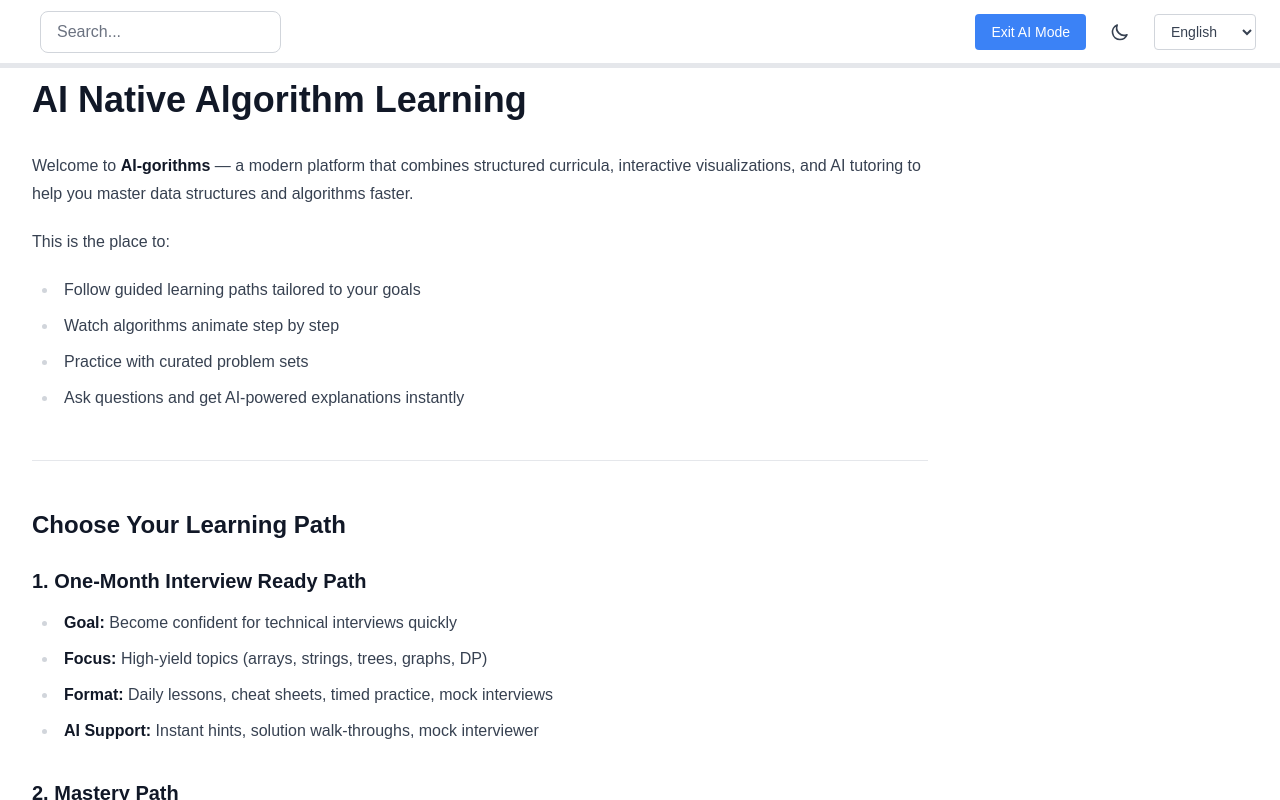
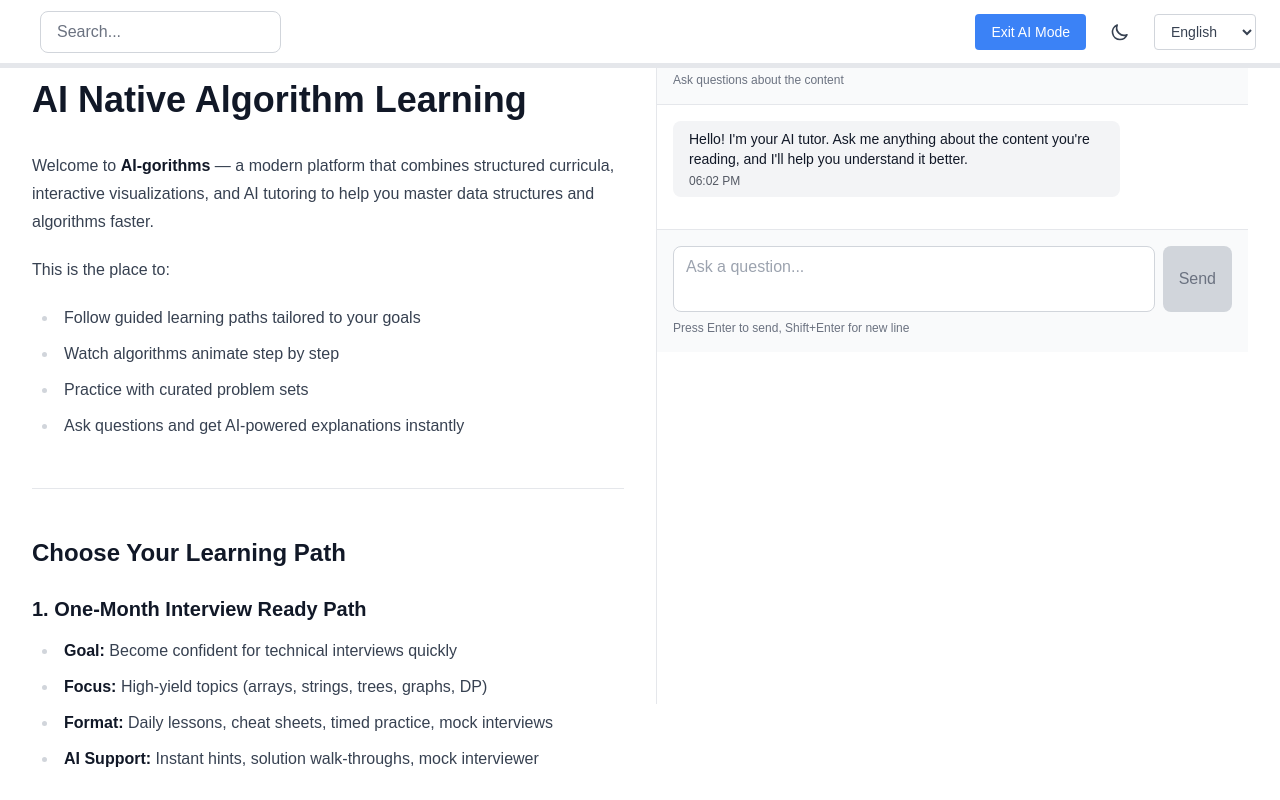
Before and after one commit to Chinese-Community-AI/AI-gorithms, a Next.js app: page / in a window 1280 px wide. Both pictures are taken after a click on the button "AI Mode". Shown: the top 800 px of the page. Built offline with nearby package versions, Linux system fonts and the light colour scheme.

Commit message:
Use grid to make the AI chat takes about half of the screen size for better UX

```diff
--- a/app/layout.tsx
+++ b/app/layout.tsx
@@ -3,6 +3,7 @@ import "./globals.css";
 import Sidebar from "@/components/layout/Sidebar";
 import Header from "@/components/layout/Header";
 import MainContent from "@/components/layout/MainContent";
+import MainLayout from "@/components/layout/MainLayout";
 import { FocusModeProvider } from "@/contexts/FocusModeContext";
 import { ThemeProvider } from "@/contexts/ThemeContext";
 import { MobileMenuProvider } from "@/contexts/MobileMenuContext";
@@ -30,7 +31,7 @@ export default function RootLayout({
                   <Sidebar />
                   <MainContent>
                     <Header />
-                    <main className="pt-32 p-4 lg:p-8">{children}</main>
+                    <MainLayout>{children}</MainLayout>
                   </MainContent>
                 </div>
                 <SearchModal />
--- /dev/null
+++ b/components/ai/AIChat.tsx
@@ -0,0 +1,170 @@
+"use client";
+
+import { useState, useRef, useEffect } from "react";
+import { useFocusMode } from "@/contexts/FocusModeContext";
+
+interface Message {
+  id: string;
+  role: "user" | "assistant";
+  content: string;
+  timestamp: Date;
+}
+
+export default function AIChat() {
+  const { isFocusMode } = useFocusMode();
+  const [messages, setMessages] = useState<Message[]>([
+    {
+      id: "1",
+      role: "assistant",
+      content:
+        "Hello! I'm your AI tutor. Ask me anything about the content you're reading, and I'll help you understand it better.",
+      timestamp: new Date(),
+    },
+  ]);
+  const [input, setInput] = useState("");
+  const [isLoading, setIsLoading] = useState(false);
+  const messagesEndRef = useRef<HTMLDivElement>(null);
+  const inputRef = useRef<HTMLTextAreaElement>(null);
+
+  const scrollToBottom = () => {
+    messagesEndRef.current?.scrollIntoView({ behavior: "smooth" });
+  };
+
+  useEffect(() => {
+    scrollToBottom();
+  }, [messages]);
+
+  const handleSend = async () => {
+    if (!input.trim() || isLoading) return;
+
+    const userMessage: Message = {
+      id: Date.now().toString(),
+      role: "user",
+      content: input.trim(),
+      timestamp: new Date(),
+    };
+
+    setMessages((prev) => [...prev, userMessage]);
+    setInput("");
+    setIsLoading(true);
+
+    // TODO: Replace with actual AI API call
+    // For now, simulate a response
+    setTimeout(() => {
+      const assistantMessage: Message = {
+        id: (Date.now() + 1).toString(),
+        role: "assistant",
+        content:
+          "I understand you're asking about: " +
+          userMessage.content +
+          "\n\nThis is a placeholder response. In the future, this will connect to an AI API to provide real-time assistance with the content you're reading.",
+        timestamp: new Date(),
+      };
+      setMessages((prev) => [...prev, assistantMessage]);
+      setIsLoading(false);
+    }, 1000);
+  };
+
+  const handleKeyDown = (e: React.KeyboardEvent<HTMLTextAreaElement>) => {
+    if (e.key === "Enter" && !e.shiftKey) {
+      e.preventDefault();
+      handleSend();
+    }
+  };
+
+  if (!isFocusMode) {
+    return null;
+  }
+
+  return (
+    <aside
+      className="hidden lg:block bg-white dark:bg-gray-900 border-l border-gray-200 dark:border-gray-800 flex flex-col"
+      style={{ height: "calc(100vh - 8rem)" }}
+    >
+      {/* Header */}
+      <div className="p-4 border-b border-gray-200 dark:border-gray-800 bg-gray-50 dark:bg-gray-950">
+        <div className="flex items-center justify-between">
+          <div>
+            <h2 className="font-semibold text-gray-900 dark:text-gray-100">
+              AI Tutor
+            </h2>
+            <p className="text-xs text-gray-500 dark:text-gray-400">
+              Ask questions about the content
+            </p>
+          </div>
+        </div>
+      </div>
+
+      {/* Messages */}
+      <div className="flex-1 overflow-y-auto p-4 space-y-4 min-h-0">
+        {messages.map((message) => (
+          <div
+            key={message.id}
+            className={`flex ${
+              message.role === "user" ? "justify-end" : "justify-start"
+            }`}
+          >
+            <div
+              className={`max-w-[80%] rounded-lg px-4 py-2 ${
+                message.role === "user"
+                  ? "bg-blue-500 text-white"
+                  : "bg-gray-100 dark:bg-gray-800 text-gray-900 dark:text-gray-100"
+              }`}
+            >
+              <p className="text-sm whitespace-pre-wrap">{message.content}</p>
+              <p className="text-xs mt-1 opacity-70">
+                {message.timestamp.toLocaleTimeString([], {
+                  hour: "2-digit",
+                  minute: "2-digit",
+                })}
+              </p>
+            </div>
+          </div>
+        ))}
+        {isLoading && (
+          <div className="flex justify-start">
+            <div className="bg-gray-100 dark:bg-gray-800 rounded-lg px-4 py-2">
+              <div className="flex space-x-1">
+                <div className="w-2 h-2 bg-gray-400 rounded-full animate-bounce"></div>
+                <div
+                  className="w-2 h-2 bg-gray-400 rounded-full animate-bounce"
+                  style={{ animationDelay: "0.1s" }}
+                ></div>
+                <div
+                  className="w-2 h-2 bg-gray-400 rounded-full animate-bounce"
+                  style={{ animationDelay: "0.2s" }}
+                ></div>
+              </div>
+            </div>
+          </div>
+        )}
+        <div ref={messagesEndRef} />
+      </div>
+
+      {/* Input */}
+      <div className="p-4 border-t border-gray-200 dark:border-gray-800 bg-gray-50 dark:bg-gray-950">
+        <div className="flex gap-2">
+          <textarea
+            ref={inputRef}
+            value={input}
+            onChange={(e) => setInput(e.target.value)}
+            onKeyDown={handleKeyDown}
+            placeholder="Ask a question..."
+            rows={2}
+            className="flex-1 px-3 py-2 border border-gray-300 dark:border-gray-700 rounded-lg bg-white dark:bg-gray-900 text-gray-900 dark:text-gray-100 placeholder-gray-400 dark:placeholder-gray-500 focus:outline-none focus:ring-2 focus:ring-blue-500 resize-none"
+          />
+          <button
+            onClick={handleSend}
+            disabled={!input.trim() || isLoading}
+            className="px-4 py-2 bg-blue-500 text-white rounded-lg hover:bg-blue-600 disabled:bg-gray-300 disabled:text-gray-500 disabled:cursor-not-allowed transition-colors"
+          >
+            Send
+          </button>
+        </div>
+        <p className="text-xs text-gray-500 dark:text-gray-400 mt-2">
+          Press Enter to send, Shift+Enter for new line
+        </p>
+      </div>
+    </aside>
+  );
+}
--- a/components/layout/Header.tsx
+++ b/components/layout/Header.tsx
@@ -13,8 +13,8 @@ export default function Header() {
 
   return (
     <header
-      className={`bg-white dark:bg-gray-900 border-b border-gray-200 dark:border-gray-800 h-16 fixed top-0 right-0 z-10 transition-all duration-300 ${
-        isFocusMode ? "left-0" : "lg:left-64 left-0"
+      className={`bg-white dark:bg-gray-900 border-b border-gray-200 dark:border-gray-800 h-16 fixed top-0 z-10 transition-all duration-300 ${
+        isFocusMode ? "left-0 right-0" : "lg:left-64 left-0 right-0"
       }`}
     >
       <div className="h-full flex items-center justify-between px-4 lg:px-6">
--- a/components/layout/MainContent.tsx
+++ b/components/layout/MainContent.tsx
@@ -11,8 +11,8 @@ export default function MainContent({
 
   return (
     <div
-      className={`flex-1 transition-all duration-300 bg-white dark:bg-gray-950 min-h-screen ${
-        isFocusMode ? "ml-0" : "lg:ml-64 ml-0"
+      className={`transition-all duration-300 bg-white dark:bg-gray-950 min-h-screen ${
+        isFocusMode ? "ml-0 flex-1" : "lg:ml-64 ml-0 flex-1"
       }`}
     >
       {children}
--- /dev/null
+++ b/components/layout/MainLayout.tsx
@@ -0,0 +1,25 @@
+"use client";
+
+import { useFocusMode } from "@/contexts/FocusModeContext";
+import AIChat from "@/components/ai/AIChat";
+
+interface MainLayoutProps {
+  children: React.ReactNode;
+}
+
+export default function MainLayout({ children }: MainLayoutProps) {
+  const { isFocusMode } = useFocusMode();
+
+  return (
+    <main className="pt-32 p-4 lg:p-8 min-h-[calc(100vh-4rem)]">
+      <div
+        className={`grid gap-8 ${
+          isFocusMode ? "grid-cols-1 lg:grid-cols-2" : "grid-cols-1"
+        }`}
+      >
+        <div className="min-w-0">{children}</div>
+        <AIChat />
+      </div>
+    </main>
+  );
+}
```
